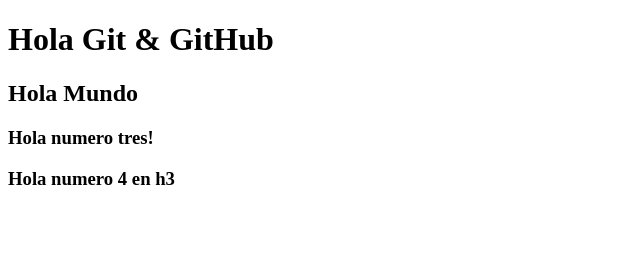
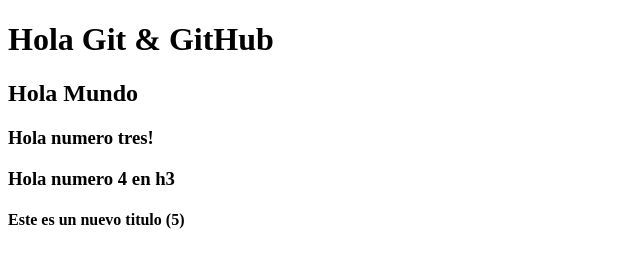
Before and after one commit to pilarpedroso/ENC9-Repositorios, a plain HTML site: page index.html in a window 1280 px wide. Shown: the whole page, without its empty margins (0-640 px from the left). Drawn offline with Linux system fonts and the light colour scheme.

Commit message:
[FEATURE] Creado nuevo h4

```diff
--- a/index.html
+++ b/index.html
@@ -12,6 +12,7 @@
     <h2>    Hola Mundo</h2>
     <h3>   Hola numero tres!</h3>
     <h3>   Hola numero 4 en h3</h3>
+    <h4>Este es un nuevo titulo (5) </h4>
 
 </body>
 </html>
```
